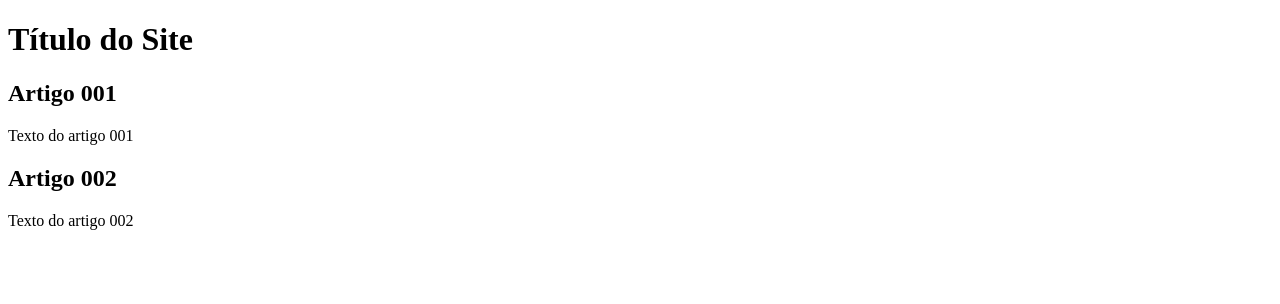
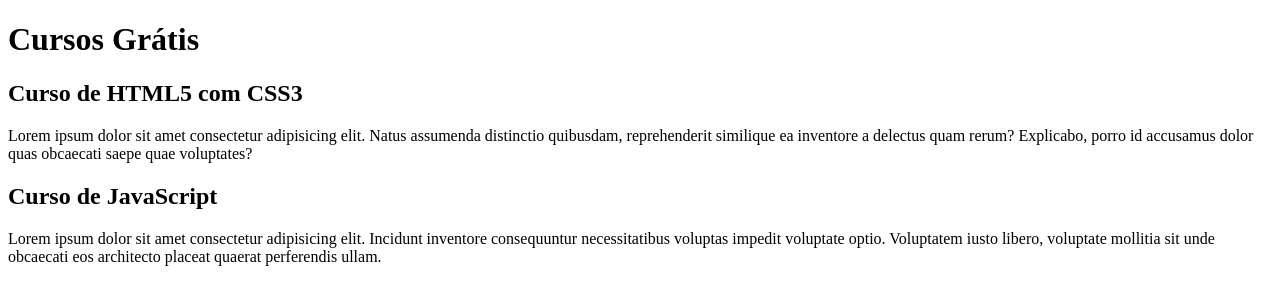
Before and after one commit to joordanna/projeto-site, a plain HTML site: page index.html in a window 1280 px wide. Drawn offline with Linux system fonts and the light colour scheme.

Commit message:
comecei a escrever conteudo

```diff
--- a/index.html
+++ b/index.html
@@ -8,15 +8,15 @@
 <body>
     <main>
          <header>
-            <h1>Título do Site</h1>
+            <h1>Cursos Grátis</h1>
          </header>
          <article>
-            <h2>Artigo 001</h2>
-            <p>Texto do artigo 001</p>
+            <h2>Curso de HTML5 com CSS3</h2>
+            <p>Lorem ipsum dolor sit amet consectetur adipisicing elit. Natus assumenda distinctio quibusdam, reprehenderit similique ea inventore a delectus quam rerum? Explicabo, porro id accusamus dolor quas obcaecati saepe quae voluptates?</p>
          </article>
          <article>
-            <h2> Artigo 002</h2>
-            <p>Texto do artigo 002</p>
+            <h2>Curso de JavaScript</h2>
+            <p>Lorem ipsum dolor sit amet consectetur adipisicing elit. Incidunt inventore consequuntur necessitatibus voluptas impedit voluptate optio. Voluptatem iusto libero, voluptate mollitia sit unde obcaecati eos architecto placeat quaerat perferendis ullam.</p>
          </article>
     </main>
 </body>
```
